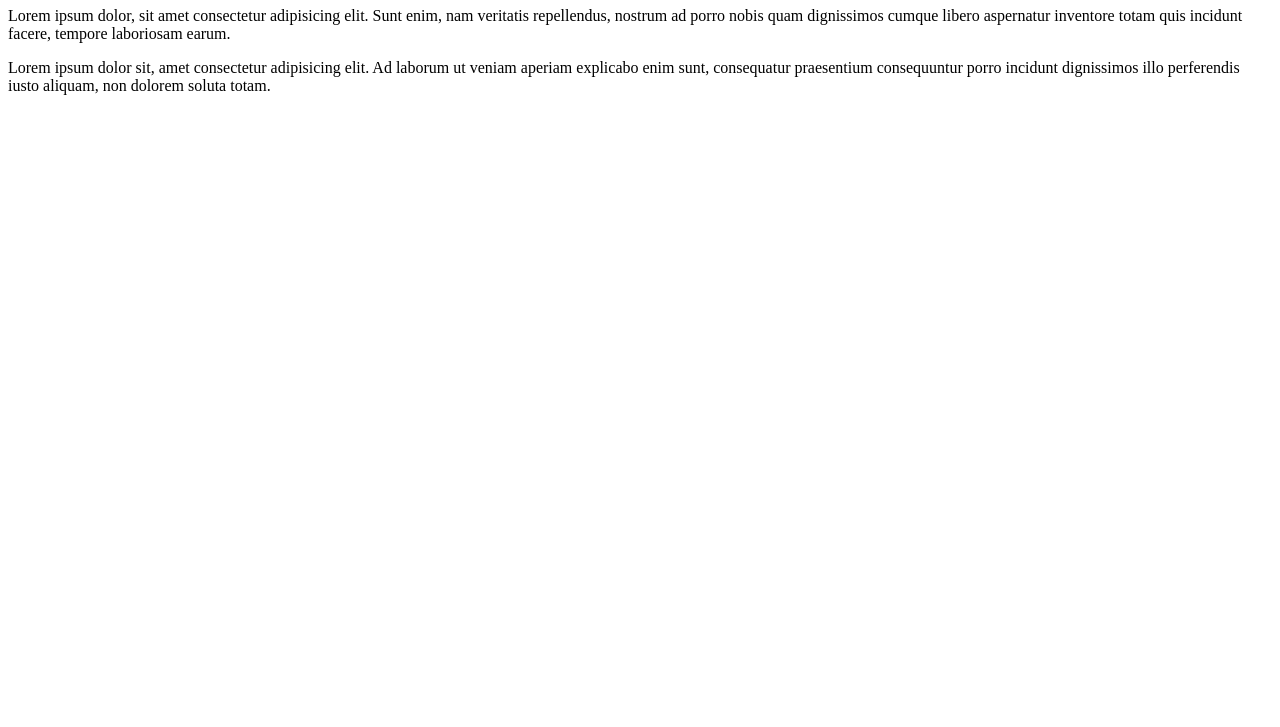
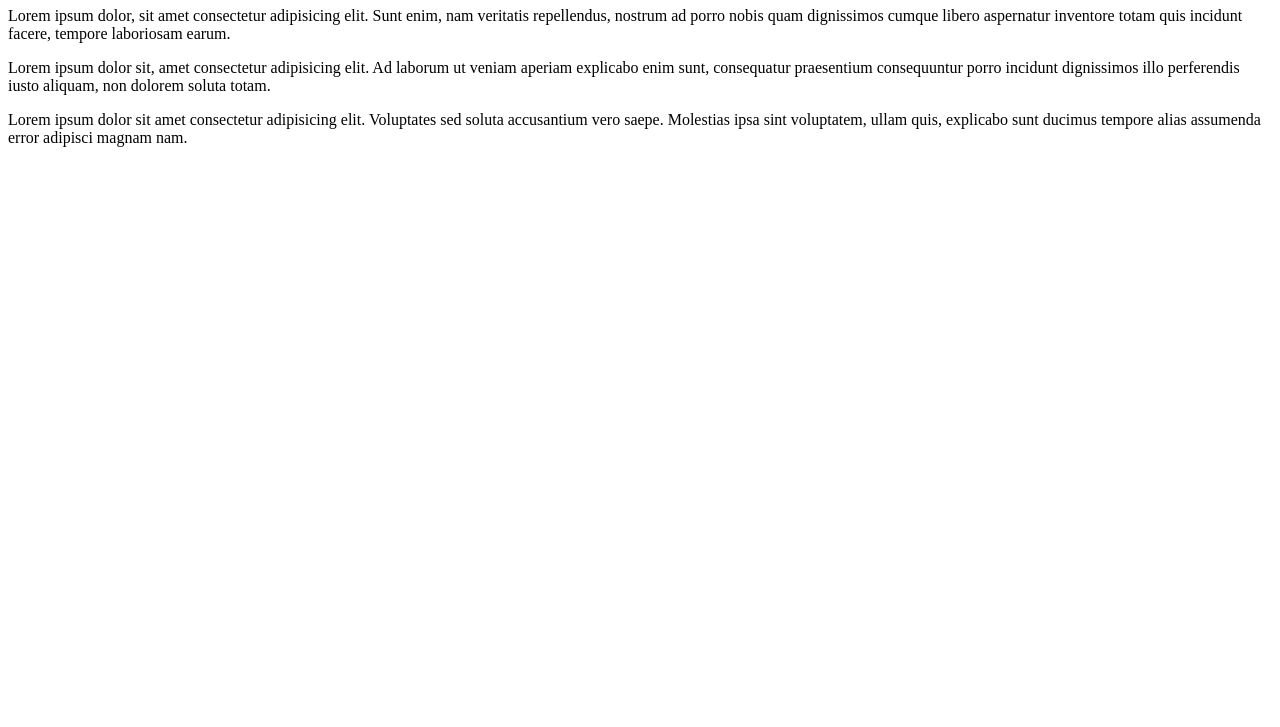
Before and after one commit to EugeneDubrova777/dateExp, a plain HTML site: page index.html in a window 1280 px wide. Shown: the part 73-800 px from the top of the page. Drawn offline with Linux system fonts and the light colour scheme.

Commit message:
feat: add something4 (date)

```diff
--- a/index.html
+++ b/index.html
@@ -10,5 +10,6 @@
   <h1>hi</h1>
   <p>Lorem ipsum dolor, sit amet consectetur adipisicing elit. Sunt enim, nam veritatis repellendus, nostrum ad porro nobis quam dignissimos cumque libero aspernatur inventore totam quis incidunt facere, tempore laboriosam earum.</p>
   <p>Lorem ipsum dolor sit, amet consectetur adipisicing elit. Ad laborum ut veniam aperiam explicabo enim sunt, consequatur praesentium consequuntur porro incidunt dignissimos illo perferendis iusto aliquam, non dolorem soluta totam.</p>
+  <p>Lorem ipsum dolor sit amet consectetur adipisicing elit. Voluptates sed soluta accusantium vero saepe. Molestias ipsa sint voluptatem, ullam quis, explicabo sunt ducimus tempore alias assumenda error adipisci magnam nam.</p>
 </body>
 </html>
```
